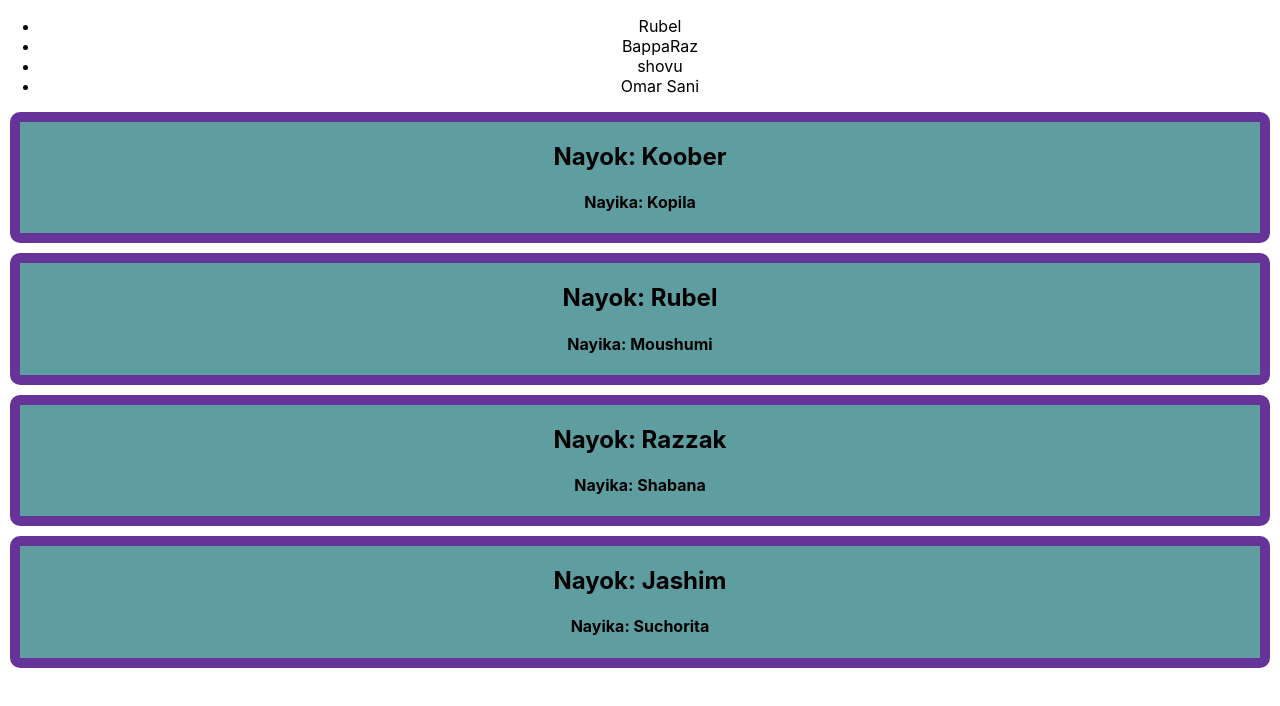
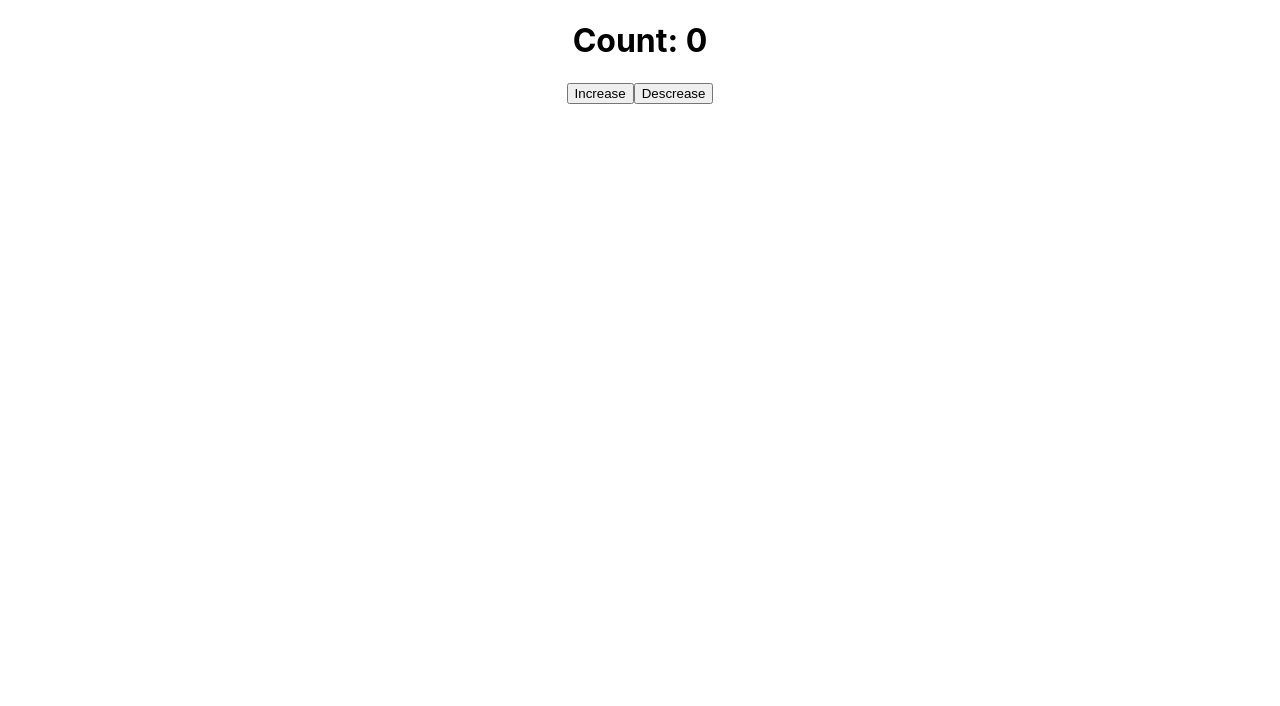
Before and after one commit to armancse-dev/react-app, a React (Create React App) app: page / in a window 1280 px wide. Shown: the top 706 px of the page. Built offline with nearby package versions, Linux system fonts and the light colour scheme.

Commit message:
State, Component State Hook And Set State Method

```diff
--- a/src/App.js
+++ b/src/App.js
@@ -1,27 +1,32 @@
 import logo from './logo.svg';
 import './App.css';
+import { useState } from 'react';
 
 function App() {
-  const nayoks = ['Rubel', 'BappaRaz', 'shovu', 'Omar Sani'];
-
-  const cinemas = [
-    { nayok: 'Koober', naika: 'Kopila'},
-    { nayok: 'Rubel', naika: 'Moushumi'},
-    { nayok: 'Razzak', naika: 'Shabana'},
-    { nayok: 'Jashim', naika: 'Suchorita'},
-  ]
   return (
     <div className="App">
-      <ul>
-        {
-          nayoks.map(nayok => <li>{nayok}</li>)
-        }
+      <Counter></Counter>
 
-      </ul>
-      {/* <Cinema nayok="J Bond" naika="Cat W"></Cinema> */}
-      {
-        cinemas.map(cinema =>    <Cinema nayok={cinema.nayok} naika={cinema.naika}></Cinema>)
-      }
+    </div>
+  );
+}
+
+function Counter(){
+  const [count, setCount]= useState(0);
+  // console.log(count, setCount);
+  const handleIncrease = () => {
+    setCount(count + 1);
+  }
+
+  const handleDecrease = () => {
+    setCount(count - 1);
+  }
+
+  return(
+    <div>
+      <h1>Count: {count}</h1>
+      <button onClick={handleIncrease}>Increase</button>
+      <button onClick={handleDecrease}>Descrease</button>
 
     </div>
   );
@@ -46,6 +51,31 @@
   )
 }
 
+
+      // <ul>
+      //   {
+      //     nayoks.map(nayok => <li>{nayok}</li>)
+      //   }
+
+      // </ul>
+      {/* <Cinema nayok="J Bond" naika="Cat W"></Cinema> */}
+      // {
+      //   cinemas.map(cinema =>    <Cinema nayok={cinema.nayok} naika={cinema.naika}></Cinema>)
+      // }
+
+
+
+/*
+  const nayoks = ['Rubel', 'BappaRaz', 'shovu', 'Omar Sani'];
+
+  const cinemas = [
+    { nayok: 'Koober', naika: 'Kopila'},
+    { nayok: 'Rubel', naika: 'Moushumi'},
+    { nayok: 'Razzak', naika: 'Shabana'},
+    { nayok: 'Jashim', naika: 'Suchorita'},
+  ]
+*/
+
 /*
 <Person name="Rubel" naika="Moushomi"></Person>
 <Person name="BappaRaz" naika="Cheka"></Person>
```
